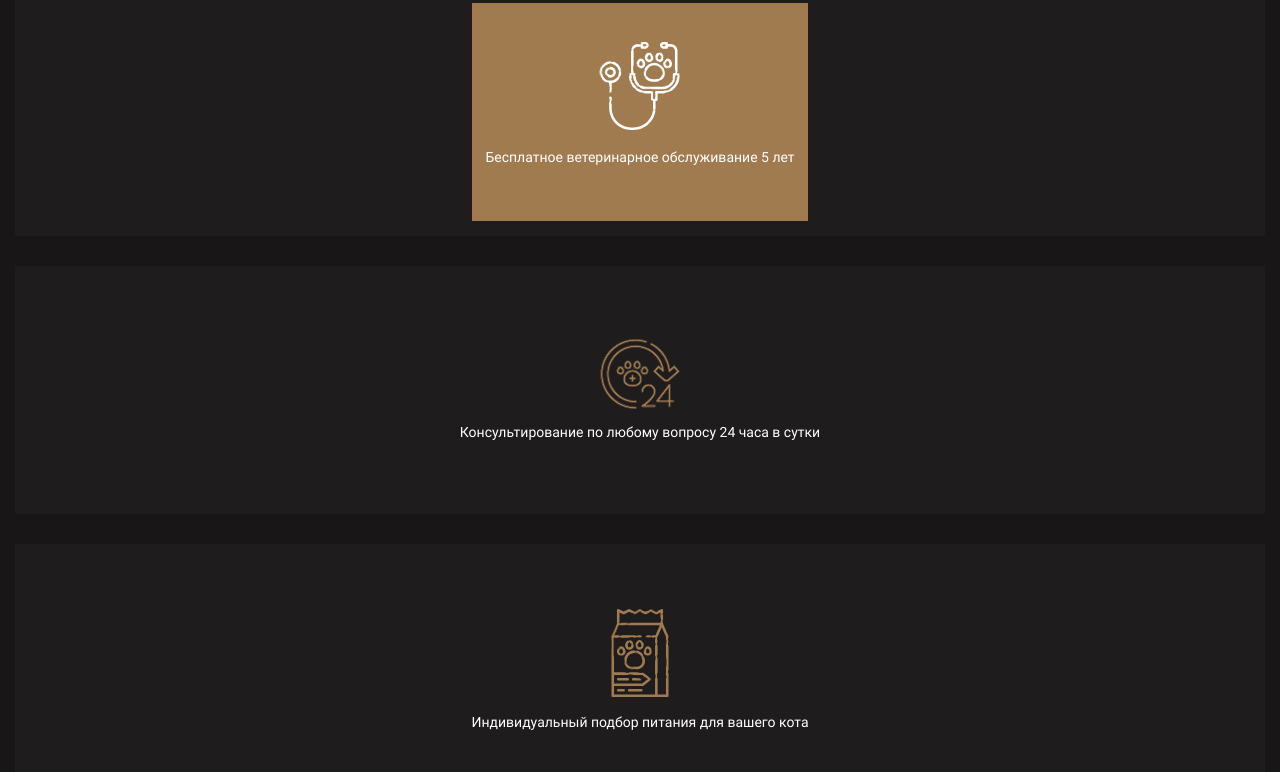
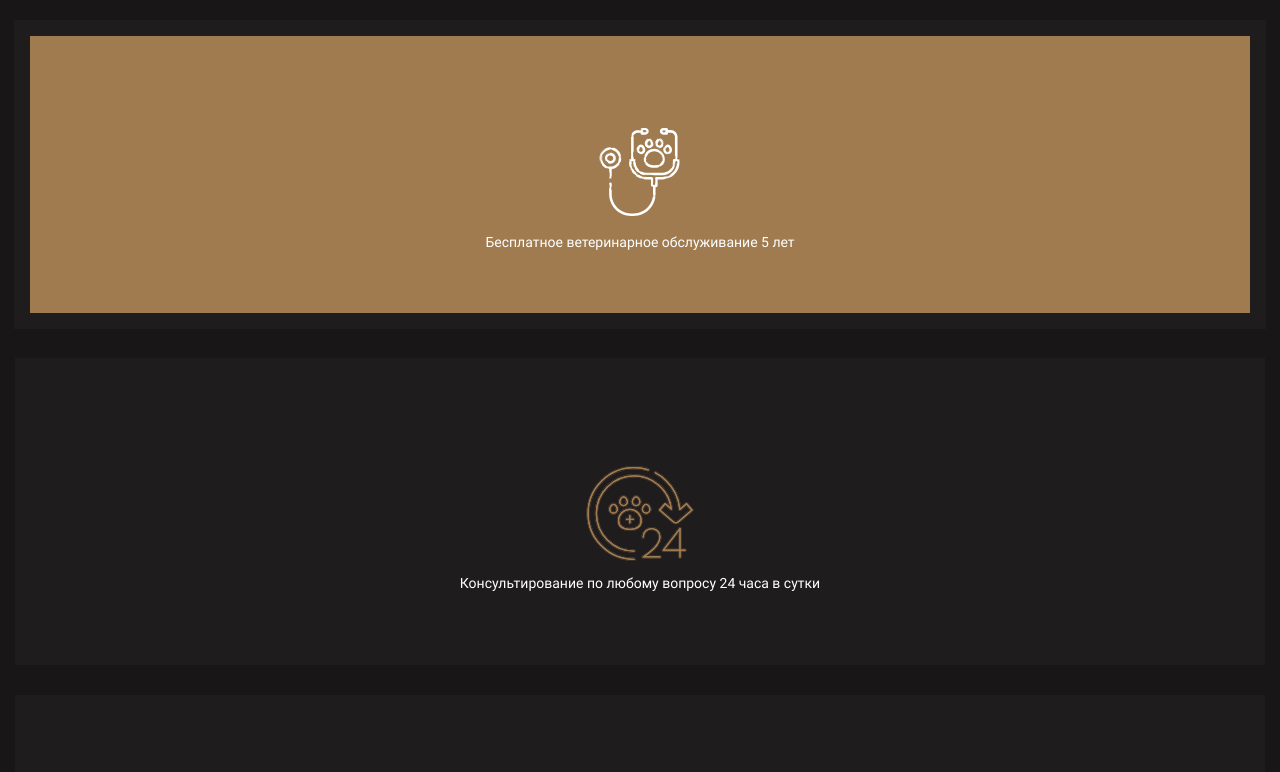
Before and after one commit to st4rfisher/main-coon-cattery, a website: page source/index.html in a window 1280 px wide. Shown: the part 2982-3754 px from the top of the page. Drawn offline with nearby package versions, Linux system fonts and the light colour scheme; files that its build step writes are made by us from their sources; files whose address does not match are found by name.

Commit message:
refactor: изменение отступов в блоках features и services

```diff
--- a/source/scss/blocks/features.scss
+++ b/source/scss/blocks/features.scss
@@ -15,6 +15,18 @@
   color: $gold;
   text-align: center;
   margin: 0 8px 25px 8px;
+
+  @media (min-width: $tablet) {
+    @include section-paragraph;
+    max-width: 450px;
+    margin: 0;
+  }
+}
+
+.features__photo {
+  @media (min-width: $tablet) {
+    margin: 48px 0 0 10px;
+  }
 }
 
 .features__list {
--- a/source/scss/blocks/services.scss
+++ b/source/scss/blocks/services.scss
@@ -36,9 +36,36 @@
   box-sizing: border-box;
   background-color: $asphalt;
 
-  // &--colored {
-  //   background-color: $gold;
-  // }
+  &--colored {
+    background-color: $gold;
+    border: 15px solid $asphalt;
+    outline: 1px solid $asphalt;
+    padding: 15px 0 0 0;
+  }
+
+  &:nth-child(2) {
+    padding: 17px 0 0 0;
+  }
+
+  &:nth-child(3) {
+    padding: 20px 0 0 0;
+  }
+
+  @media (min-width: $tablet) {
+    min-height: 307px;
+
+    &--colored {
+      padding: 47px 0px 0px 0
+    }
+
+    &:nth-child(2) {
+      padding: 47px 0 0 0;
+    }
+
+    &:nth-child(3) {
+      padding: 45px 0 0 0;
+    }
+  }
 }
 
 .services__item-block {
@@ -58,12 +85,18 @@
 
   .services__item:nth-child(2) & {
     height: 70px;
-    padding: 15px 0 0 0;
+
+    @media (min-width: $tablet) {
+      height: 95px;
+    }
   }
 
   .services__item:nth-child(3) & {
     height: 88px;
-    padding: 20px 0 0 0;
+
+    @media (min-width: $tablet) {
+      height: 108px;
+    }
   }
 }
 
@@ -72,8 +105,11 @@
   text-align: center;
   margin: 13px;
   color: $white;
+  margin: 12px 35px 10px 35px;
 
   .services__item:nth-child(3) & {
-    margin: 15px 20px;
+    @media (min-width: $tablet) {
+      margin: 33px 60px;
+    }
   }
 }
```
Also changed, not shown: build/css/styles.css, build/css/styles.min.css, 1 other file.
